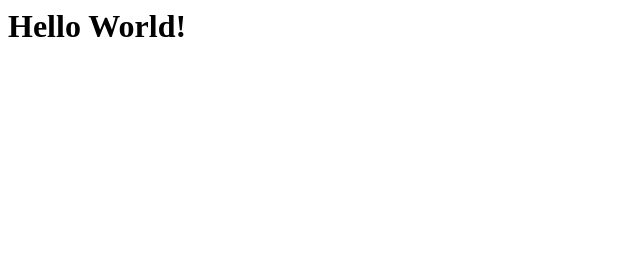
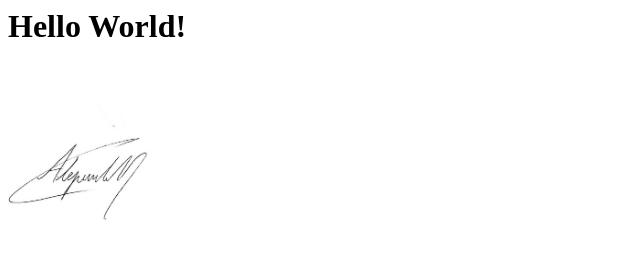
Before and after one commit to ajnunezv/ajnunezv.github.io, a plain HTML site: page index.html in a window 1280 px wide. Shown: the whole page, without its empty margins (0-640 px from the left). Drawn offline with Linux system fonts and the light colour scheme.

Commit message:
2da Version

```diff
--- a/index.html
+++ b/index.html
@@ -1,4 +1,7 @@
 <html>
-    <h1>Hello World!</h1>
+<h1>Hello World!</h1>
+<div>
+    <img src="img1.jpg" height="200">
+</div>
 
 <html>
```
Also changed, not shown: img1.jpg (added).
